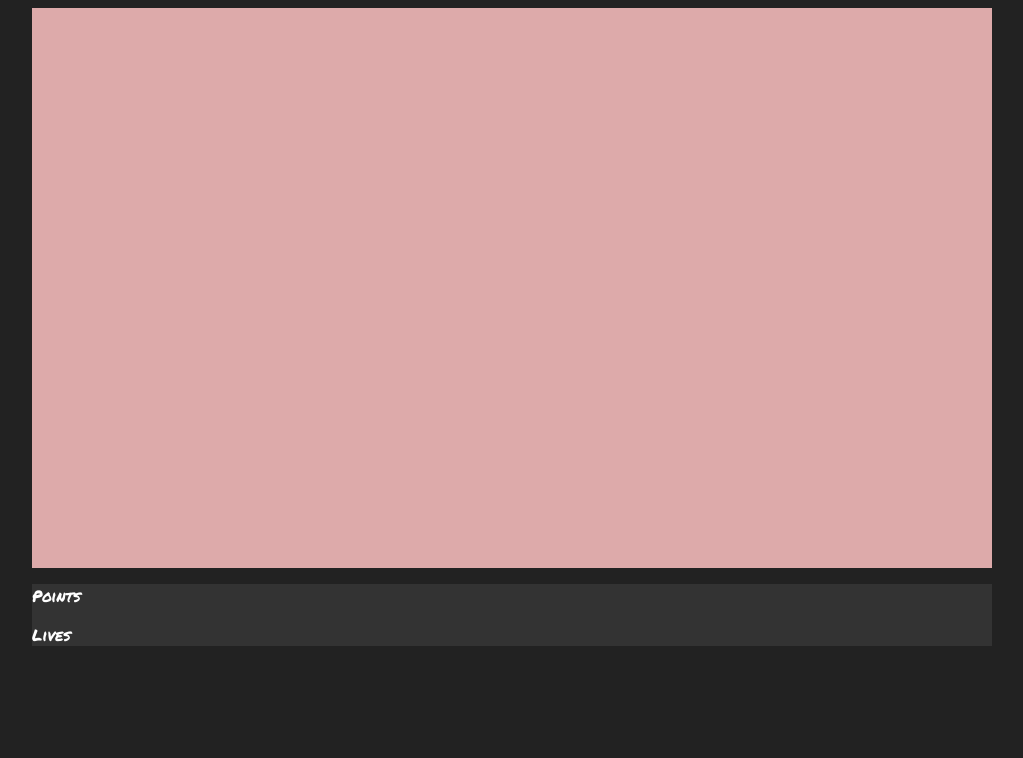
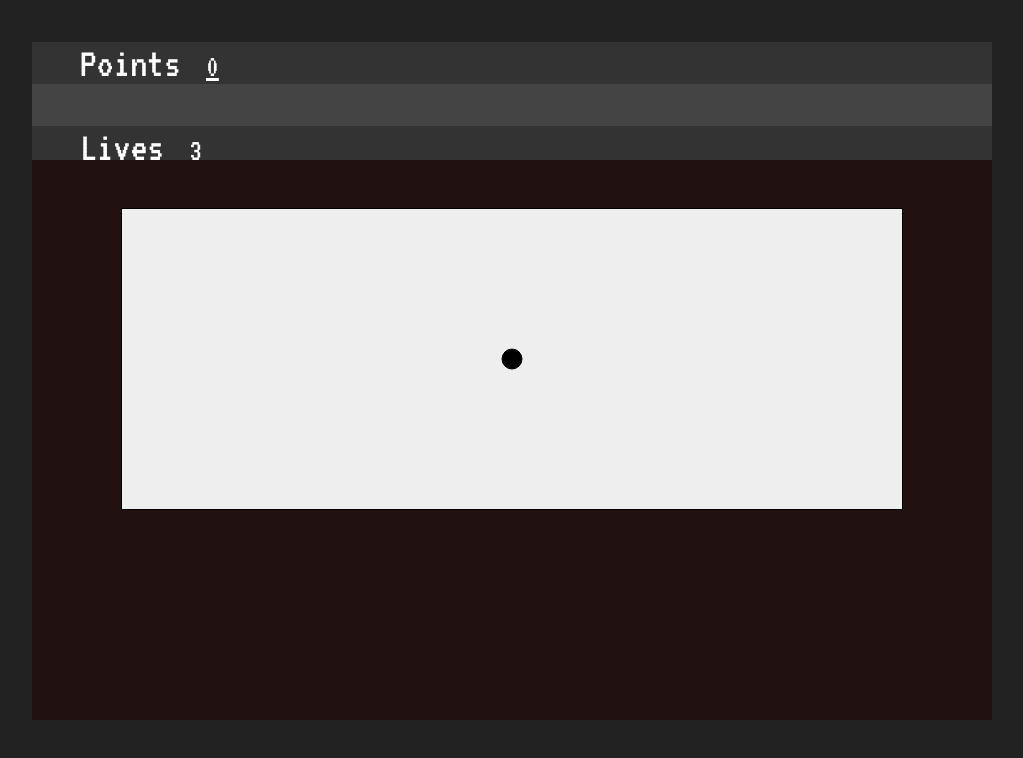
Before and after one commit to MaciejFur/Projekty-Maciej-Furdyna, a plain HTML site: page ballgame/indext.html in a window 1280 px wide. Shown: the whole page, without its empty margins (128-1151 px from the left). Drawn offline with Linux system fonts and the light colour scheme.

Commit message:
I have a circle in the middle now

```diff
--- a/ballgame/indext.html
+++ b/ballgame/indext.html
@@ -7,16 +7,19 @@
     <meta name="viewport" content="width=device-width, initial-scale=1.0">
     <link rel="stylesheet" href="style.css">
     <link href="https://fonts.googleapis.com/css2?family=Permanent+Marker&display=swap" rel="stylesheet">
+    <link href="https://fonts.googleapis.com/css2?family=VT323&display=swap" rel="stylesheet">
     <title>Document</title>
 </head>
 <body>
 <div id="mainScreen">
+    <canvas id="game" width="200" height="150" style="border:1px solid #000000;">
+    </canvas>
 
 </div>
 <div id="scoreBoard">
-<p>Points</p>
-<p>Lives</p>
+<p>Points<span>0</span></p>
+<p>Lives<span>3</span></p>
 </div>
-
+<script src="main.js"></script>
 </body>
 </html>
--- a/ballgame/main.js
+++ b/ballgame/main.js
@@ -16,4 +16,18 @@ function animate() {
     // obliczenia, zmiana położenia
     window.requestAnimationFrame(animate);
 }
+var canvas = document.getElementById("game");
+var context = canvas.getContext("2d");
+canvas.width = window.innerWidth - 500;
+canvas.height = window.innerHeight - 500;
+var x = canvas.width;
+var y = canvas.height;
+function drawPlayer() {
+    context.beginPath();
+    context.arc(x / 2, y / 2, 10, 0, 2 * Math.PI);
+    context.stroke();
+    context.fillStyle = "black";
+    context.fill();
+}
+drawPlayer();
 //# sourceMappingURL=main.js.map
--- a/ballgame/main.ts
+++ b/ballgame/main.ts
@@ -17,3 +17,23 @@ function animate(): void {
     // obliczenia, zmiana położenia
     window.requestAnimationFrame(animate)
 }
+
+const canvas = <HTMLCanvasElement> document.getElementById("game");
+const context = canvas.getContext("2d");
+
+canvas.width = window.innerWidth - 500;
+canvas.height = window.innerHeight - 500;
+
+const x = canvas.width;
+const y = canvas.height;
+
+function drawPlayer()
+{
+    context.beginPath();
+    context.arc(x/2, y/2, 10, 0, 2 * Math.PI);
+    context.stroke();
+    context.fillStyle = "black";
+    context.fill();
+}
+
+drawPlayer();
--- a/ballgame/style.scss
+++ b/ballgame/style.scss
@@ -2,21 +2,44 @@ $playScreenWidth: 75vw;
 $playScreenHeight: 70vh;
 body{
     background-color: #222;
-    font-family: 'Permanent Marker', cursive;
+    font-family: 'VT323', monospace;
+    p{
+        font-size: 42px;
+        padding:0 3rem;
+        background: #333;
+        span{
+            margin-left: 1.575rem;
+            font-size: 32px;
+            text-decoration: underline;
+        }
+    }
 }
 
 #mainScreen{
     width: $playScreenWidth;
     height: $playScreenHeight;
-    background-color: #daa;
+    background-color: #211;
     margin-left: auto;
     margin-right: auto;
+    position: absolute;
+    top:20%;
+    left:12.5%;
 }
 #scoreBoard{
-    background-color: #333;
+    background-color: #444;
     color: #fff;
     width: $playScreenWidth;
     height: auto;
     margin-left: auto;
     margin-right: auto;
 }
+canvas {
+    background:#eee;
+    //width:100%;
+    //height:auto;
+    display:block;
+    margin-left: auto;
+    margin-right: auto;
+    margin-bottom: 5%;
+    margin-top: 5%;
+  }
```
Also changed, not shown: ballgame/style.css, 2 other files.
